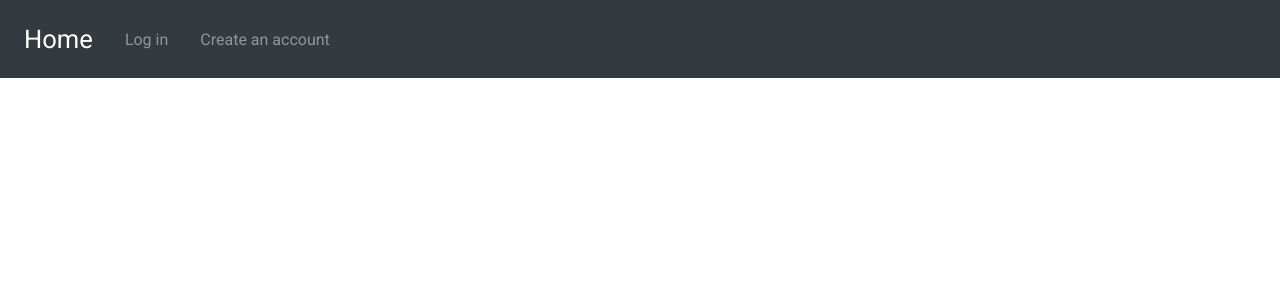
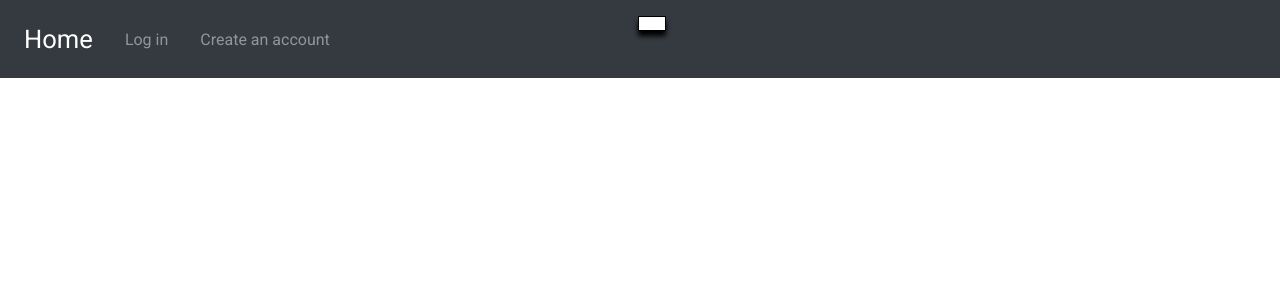
Before and after one commit to quevinrai/simpleloginregister, a Django app: template templates/main.html in a window 1280 px wide. Shown: the top 300 px of the page. Run offline with Django 4.2, Linux system fonts and the light colour scheme; the template is opened without the code that fills it, so the values that code supplies are empty.

Commit message:
Replace 'p' with '#displaymessage'

```diff
--- a/static/styles/styles.css
+++ b/static/styles/styles.css
@@ -81,7 +81,7 @@ body > * {
     justify-content: center;
 }
 
-#displaymessages > p {
+#displaymessages #displaymessage {
     position: absolute;
     margin-top: 1rem;
     padding: 0.4rem 0.8rem;
```
